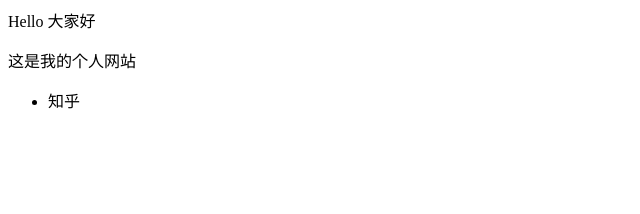
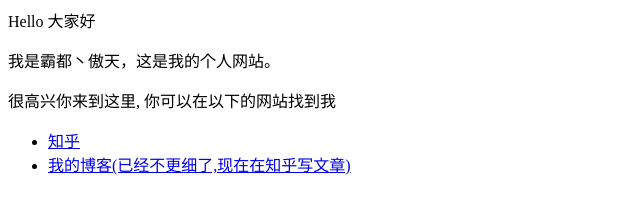
Before and after one commit to CMengfan/CMengfan.github.io, a plain HTML site: page index.html in a window 1280 px wide. Shown: the whole page, without its empty margins (0-640 px from the left). Drawn offline with Linux system fonts and the light colour scheme.

Commit message:
Update index.html

```diff
--- a/index.html
+++ b/index.html
@@ -1,7 +1,8 @@
-<p>Hello 大家好</P>
-<p>这是我的个人网站</p>
+<p>Hello 大家好</p>
+<p>我是霸都丶傲天，这是我的个人网站。 </p>
+<p>很高兴你来到这里, 你可以在以下的网站找到我</p>
 
 <ul>
-  <li> 知乎 </li>
-
+  <li> <a href="https://www.zhihu.com/people/AJLoveChina">知乎</a> </li>
+  <li> <a href="http://hejie.nigeerhuo.com">我的博客(已经不更细了,现在在知乎写文章)</a> </li>
 </ul>
```
